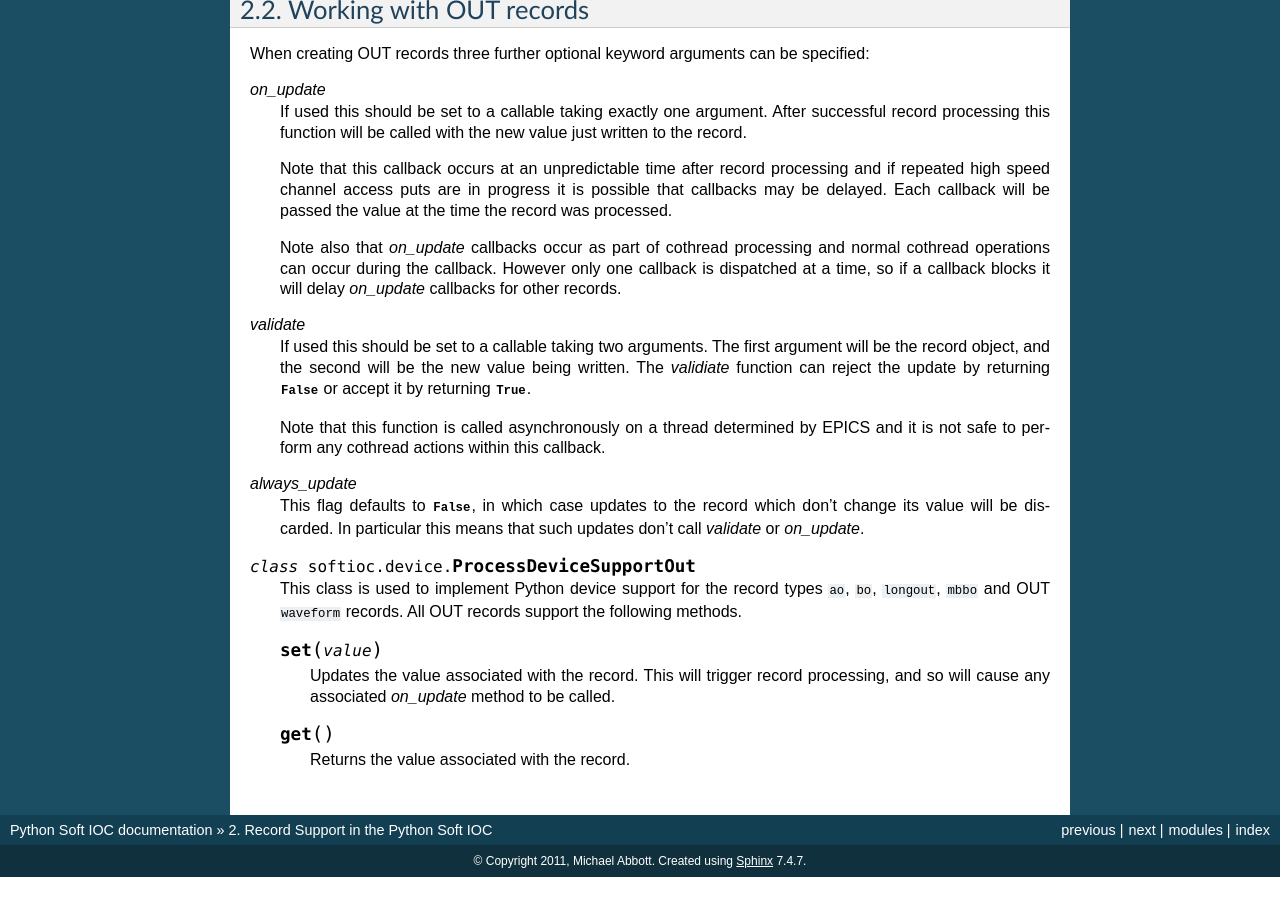
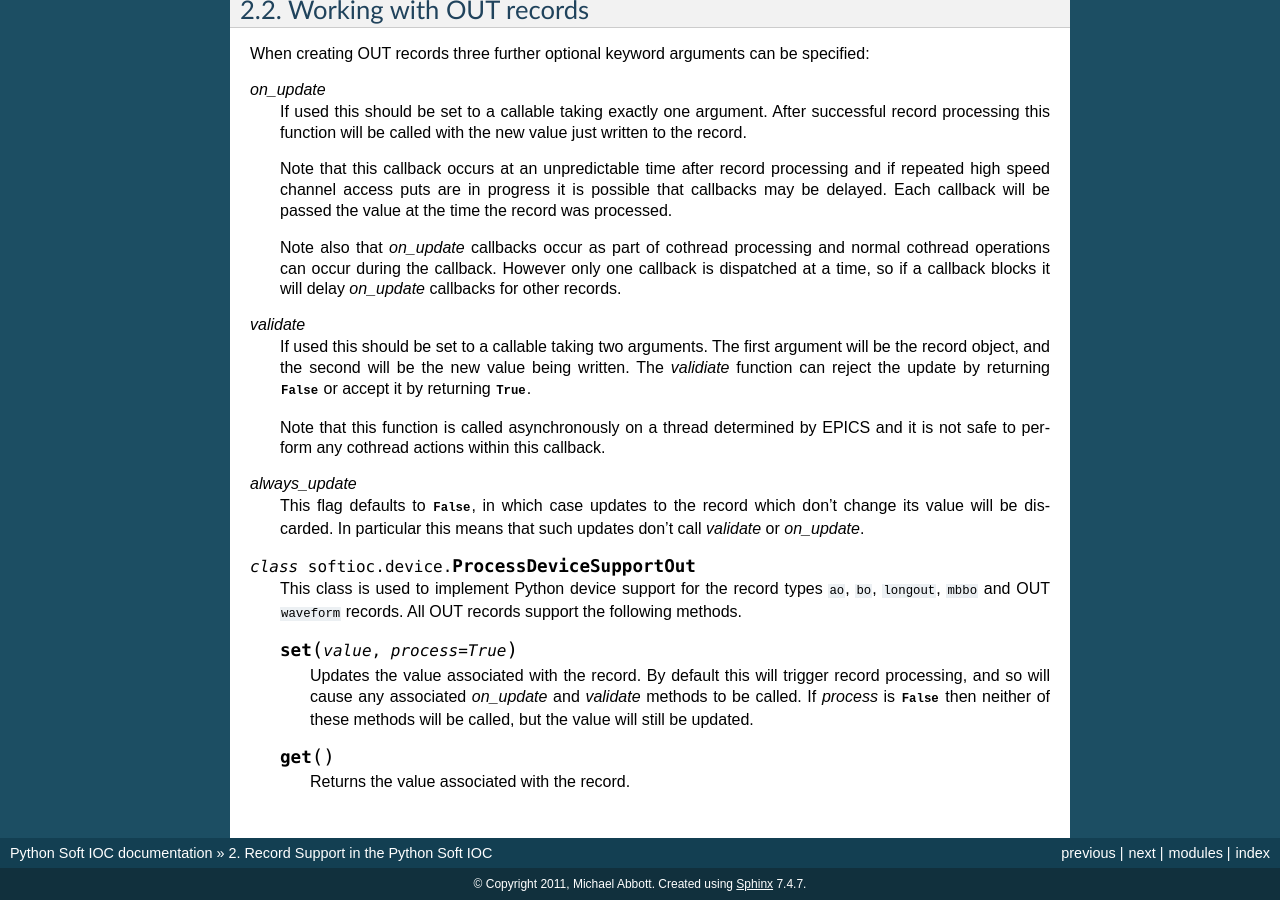
Before and after one commit to DiamondLightSource/pythonSoftIOC, a Sphinx documentation site: the page built from docs/records.rst, in a window 1280 px wide and 900 px high, scrolled down 1211 px. Built offline with Sphinx 7.4.7, drawn with Linux system fonts in a browser that asks for light colours; before the commit the page ends 2088 px from its top, so only the background shows below that.

Commit message:
Python soft IOC: Add option for updating out record without processing
It's useful to be able to update the value of an out record without having
the associated callback processing.

git-svn-id: svn+ssh://serv0002.cs.diamond.ac.uk/home/subversion/repos/controls/diamond/trunk/support/pythonSoftIoc@118673 e099a375-04f9-0310-9d5f-a741eaff62e1

```diff
--- a/docs/records.rst
+++ b/docs/records.rst
@@ -122,11 +122,13 @@ specified:
     ``ao``, ``bo``, ``longout``, ``mbbo`` and OUT ``waveform`` records.  All OUT
     records support the following methods.
 
-    ..  method:: set(value)
+    ..  method:: set(value, process=True)
 
-        Updates the value associated with the record.  This will trigger record
-        processing, and so will cause any associated `on_update` method to be
-        called.
+        Updates the value associated with the record.  By default this will
+        trigger record processing, and so will cause any associated `on_update`
+        and `validate` methods to be called.  If `process` is :const:`False`
+        then neither of these methods will be called, but the value will still
+        be updated.
 
     ..  method:: get()
 
```
Also changed, not shown: 1 other file.
